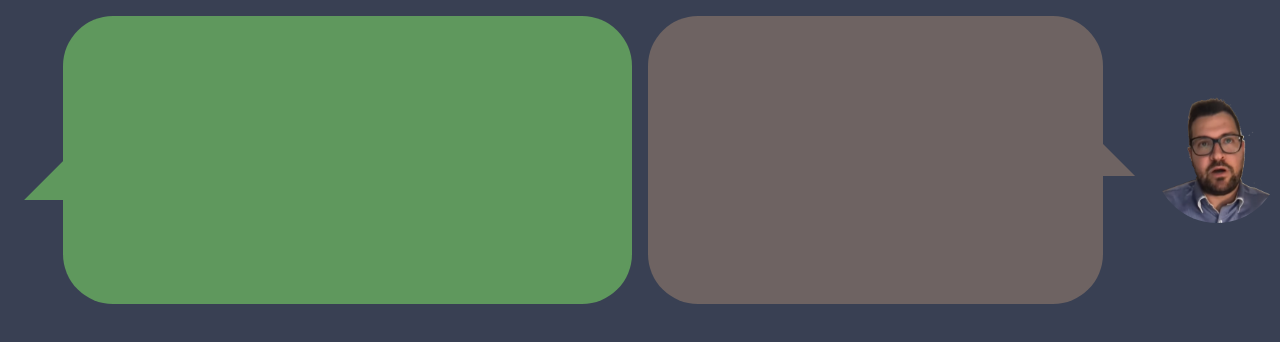
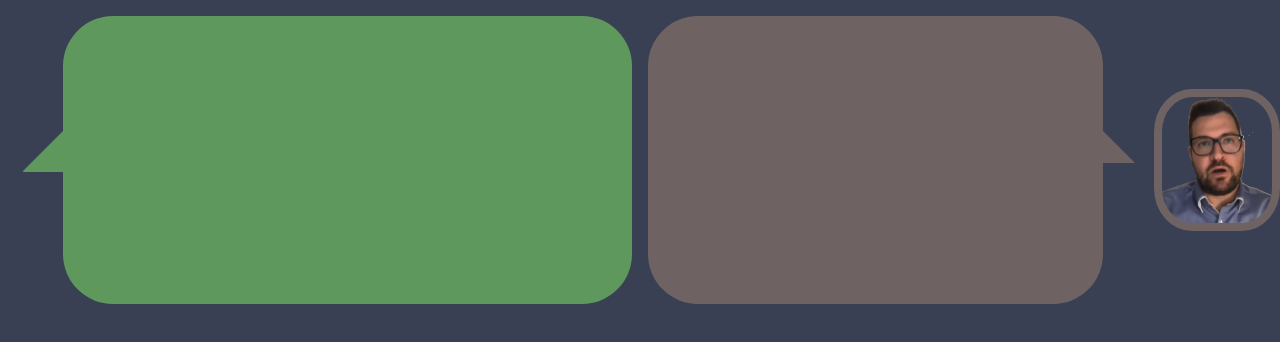
Before and after one commit to dybzon/ask-daniel, a React (Vite) app: page / in a window 1280 px wide. Shown: the top 342 px of the page. Built offline with nearby package versions, Linux system fonts and the light colour scheme.

Commit message:
Simplify file structure and adjust speech bubble styling

```diff
--- a/src/ChatContainer/ChatMessages/ChatMessages.tsx
+++ b/src/ChatContainer/ChatMessages/ChatMessages.tsx
@@ -37,7 +37,7 @@ interface QuestionProps {
 const Question: (props: QuestionProps) => JSX.Element = ({ question, time }) => {
     return (
         <MessageContainer justifyContent="flex-start">
-            <MessageWrapper backgroundColor={theme.colors.dark.secondary.default}>
+            <MessageWrapper backgroundColor={theme.colors.dark.secondary.dark}>
                 <MessageTime>
                     {getHours(time)}.{getMinutes(time)}
                 </MessageTime>
@@ -75,7 +75,7 @@ const Response: (props: ResponseProps) => JSX.Element = ({ response, time }) =>
 
     return (
         <MessageContainer justifyContent="flex-end">
-            <MessageWrapper backgroundColor={theme.colors.dark.third.default}>
+            <MessageWrapper backgroundColor={theme.colors.dark.third.dark}>
                 <MessageTime>
                     {getHours(time)}.{getMinutes(time)}
                 </MessageTime>
--- a/src/ChatContainer/QuestionsContainer/QuestionsContainer.tsx
+++ b/src/ChatContainer/QuestionsContainer/QuestionsContainer.tsx
@@ -66,9 +66,9 @@ const BubblePointer = styled.div`
     width: 10%;
     padding-bottom: 7.09%; // = width / 1.41 (height of the resulting element)
     position: relative;
-    top: 50%;
+    top: 40%;
     left: 0;
-    transform: translateX(-98%);
+    transform: translateX(-100%);
     overflow: hidden;
 
     :before {
--- a/src/ChatContainer/ResponseContainer/ResponseBubble/ResponseBubble.tsx
+++ b/src/ChatContainer/ResponseContainer/ResponseBubble.tsx
@@ -68,7 +68,7 @@ const BubblePointer = styled.div`
     width: 10%;
     padding-bottom: 7.09%; // = width / 1.41 (height of the resulting element)
     position: absolute;
-    top: 50;
+    top: 40%;
     right: 0;
     transform: translateX(99%);
     overflow: hidden;
--- a/src/ChatContainer/ResponseContainer/ResponseBubble/index.ts
+++ /dev/null
@@ -1 +0,0 @@
-export { ResponseBubble } from './ResponseBubble';
--- a/src/ChatContainer/ResponseContainer/ResponseContainer.tsx
+++ b/src/ChatContainer/ResponseContainer/ResponseContainer.tsx
@@ -2,9 +2,10 @@ import React, { useEffect, useState } from 'react';
 import styled from 'styled-components';
 import { ResponseBubble } from './ResponseBubble';
 import { ThinkBubble } from './ThinkBubble';
-import DanielImg from './daniel1.png';
-import DanielNoddingGif from './daniel-thinking.gif';
+import DanielAvatar from './daniel-avatar.png';
+import DanielNodding from './daniel-thinking.gif';
 import { Message } from '@/utils';
+import { theme } from '@/theme';
 
 interface Props {
     isThinking: boolean; // Determines whether the oracle is currently thinking. No new questions can be asked while thinking.
@@ -50,13 +51,14 @@ const LayoutContainer = styled.div`
 `;
 
 const StyledImage = styled.div<{ shouldNod: boolean }>`
-    background-image: url('${(props) => (props.shouldNod ? DanielNoddingGif : DanielImg)}');
+    background-image: url('${(props) => (props.shouldNod ? DanielNodding : DanielAvatar)}');
     background-repeat: no-repeat;
     background-size: cover;
     background-position: center;
     width: 100%;
     padding-bottom: 100%;
-    border-radius: 50%;
+    border-radius: 30%;
+    border: 8px solid ${theme.colors.dark.third.default};
 `;
 
 const ImageContainer = styled.div`
--- a/src/ChatContainer/ResponseContainer/ThinkBubble/index.ts
+++ /dev/null
@@ -1 +0,0 @@
-export { ThinkBubble } from './ThinkBubble';
```
Also changed, not shown: src/ChatContainer/ResponseContainer/ThinkBubble.tsx (renamed from src/ChatContainer/ResponseContainer/ThinkBubble/ThinkBubble.tsx), src/ChatContainer/ResponseContainer/daniel-avatar.png (renamed from src/ChatContainer/ResponseContainer/daniel1.PNG), todo.txt.
